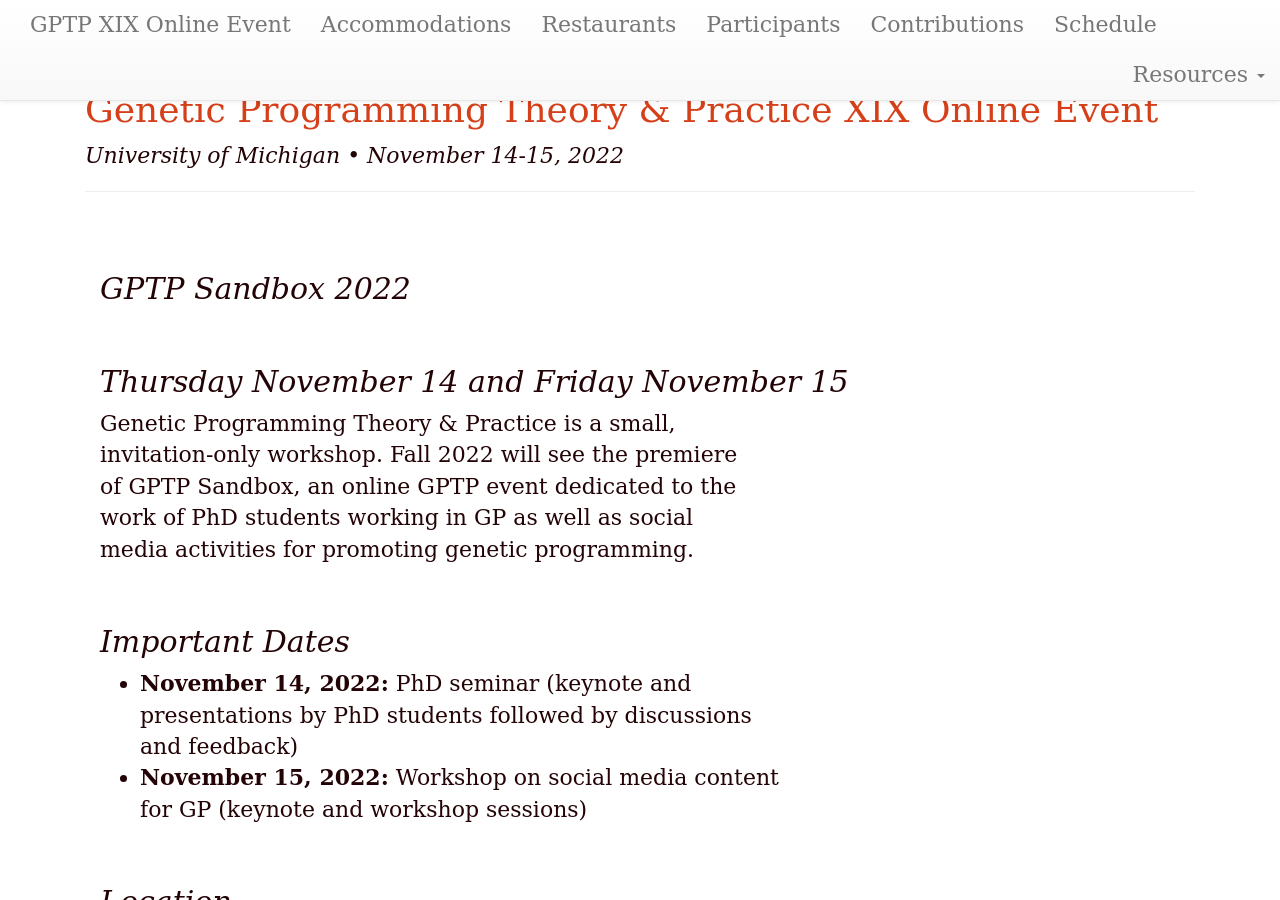
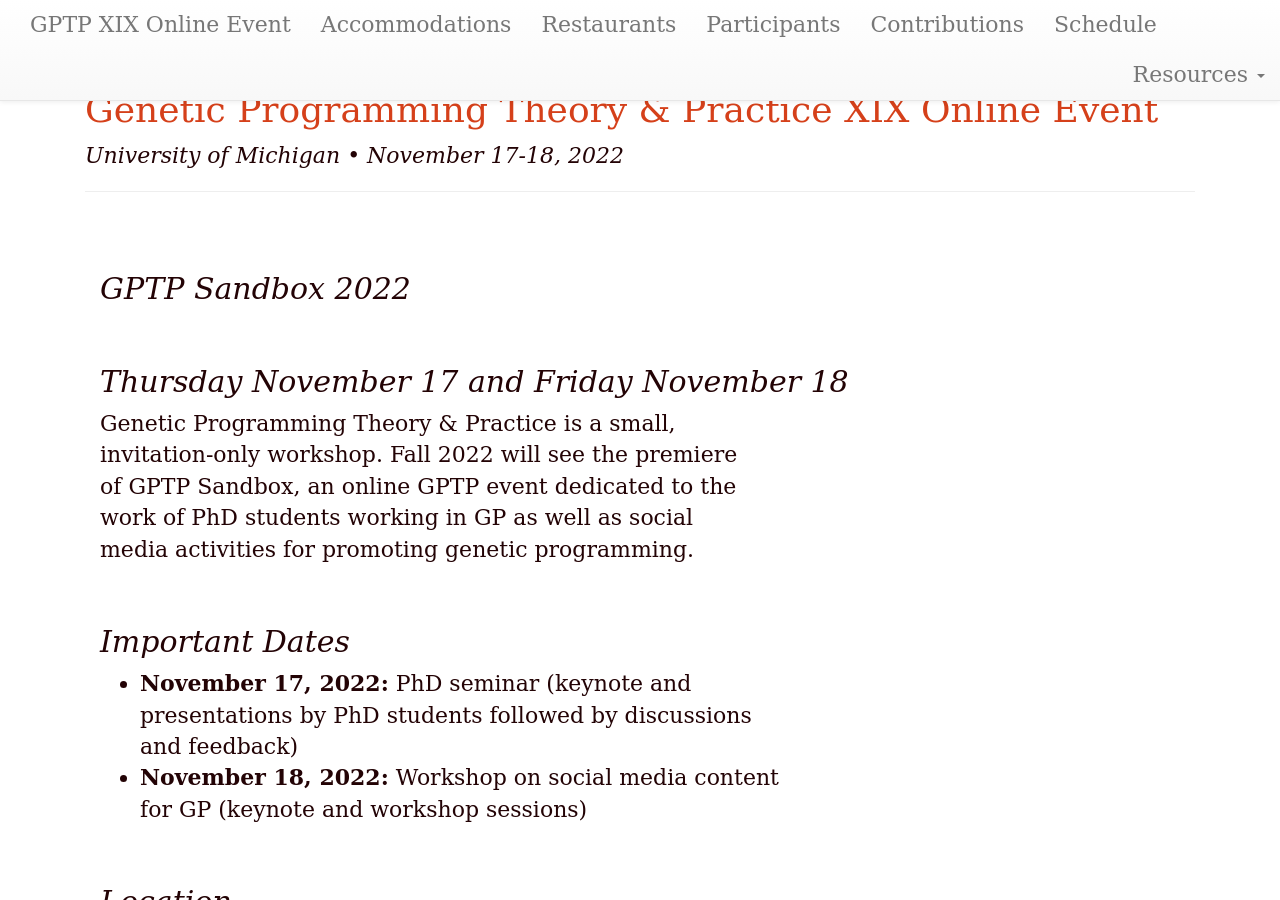
Before and after one commit to GPTP-workshop/gptp-workshop.github.io, a Jekyll site: the page built from index.md, in a window 1280 px wide and 900 px high. Built offline with Jekyll 4.4.1, drawn with Linux system fonts in a browser that asks for light colours; our own code applies the rules of GitHub Pages for plain Markdown files; some of the changed text lies outside the part shown.

Commit message:
Update index.md

```diff
--- a/index.md
+++ b/index.md
@@ -1,20 +1,20 @@
 ---
 layout: default
-updated: "May 27, 2022"
+updated: "Sept 09, 2022"
 roman: "XIX Online Event"
-dates: "November 14-15, 2022"
+dates: "November 17-18, 2022"
 ---
 
 ## GPTP Sandbox 2022
-## Thursday November 14 and Friday November 15
+## Thursday November 17 and Friday November 18
 
 Genetic Programming Theory & Practice is a small, invitation-only workshop.
 Fall 2022 will see the premiere of GPTP Sandbox, an online GPTP event dedicated to the work of PhD students working in GP as well as social media activities for promoting genetic programming.
 
 ## Important Dates
 
-- **November 14, 2022:** PhD seminar (keynote and presentations by PhD students followed by discussions and feedback)
-- **November 15, 2022:** Workshop on social media content for GP (keynote and workshop sessions)
+- **November 17, 2022:** PhD seminar (keynote and presentations by PhD students followed by discussions and feedback)
+- **November 18, 2022:** Workshop on social media content for GP (keynote and workshop sessions)
 
 ## Location
 online, via Zoom
```
